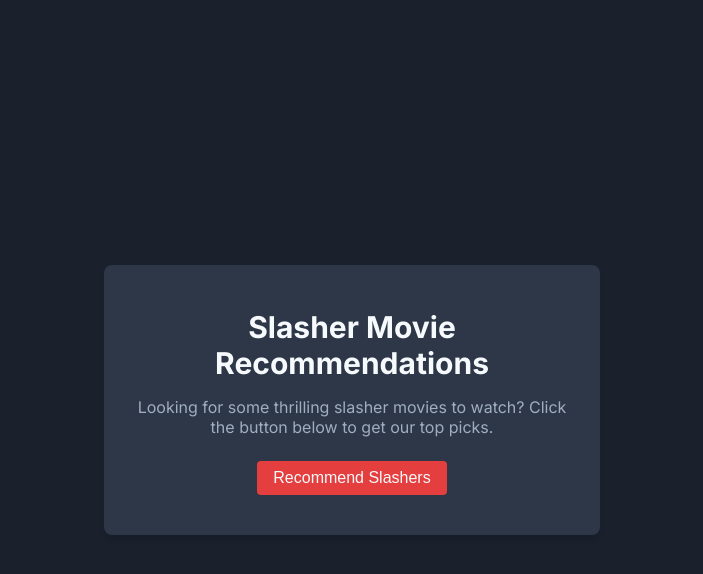
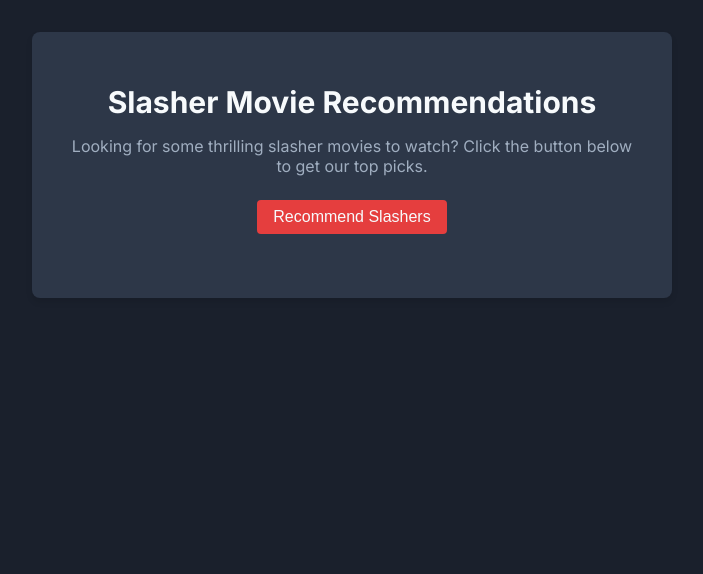
Before and after one commit to isdevrodrigues/slasher-roulette-tmdb, a website: page public/index.html in a window 1280 px wide. Shown: the whole page, without its empty margins (288-991 px from the left). Drawn offline with Linux system fonts and the light colour scheme.

Commit message:
fixing overflow issues and trying to make the UI look right

```diff
--- a/public/style.css
+++ b/public/style.css
@@ -5,9 +5,11 @@ body {
     color: #e2e8f0;
     display: flex;
     justify-content: center;
-    align-items: center;
+    align-items: flex-start; /* Align items to start to avoid cutting off the top */
     height: 100vh;
-    padding: 0 1rem;
+    padding: 2rem 1rem;
+    box-sizing: border-box;
+    overflow-y: auto; /* Allow vertical scrolling if content overflows */
 }
 
 h1 {
@@ -16,20 +18,19 @@ h1 {
 
 .container {
     display: flex;
-    flex-direction: column;
     align-items: center;
     justify-content: center;
-    min-height: 100vh;
-    text-align: center;
+    width: 100%; /* Use full width of the viewport */
 }
 
 .content-box {
     background-color: #2d3748;
-    padding: 1.5rem;
+    padding: 2rem; /* Increase padding for better spacing */
     border-radius: 0.5rem;
     box-shadow: 0 4px 6px rgba(0, 0, 0, 0.1);
-    max-width: 28rem;
+    max-width: 36rem; /* Make the box wider */
     text-align: center;
+    overflow: hidden; /* Prevent horizontal overflow */
 }
 
 .content-box h1 {
@@ -54,6 +55,7 @@ h1 {
     border-radius: 0.25rem;
     cursor: pointer;
     transition: background-color 0.3s ease;
+    margin-bottom: 1rem; /* Add margin to separate the button from results */
 }
 
 .recommend-button:hover {
@@ -62,8 +64,6 @@ h1 {
 
 .displayResults {
     margin-top: 1rem;
-    width: 100%;
-    max-width: 28rem;
 }
 
 .movie-box {
@@ -72,11 +72,13 @@ h1 {
     background-color: #4a5568;
     border-radius: 0.5rem;
     text-align: center;
+    max-width: 100%; /* Ensure it does not overflow the content-box */
 }
 
 .movie-box h2 {
     font-size: 1.5rem;
     margin-bottom: 0.5rem;
+    color: #63b3ed;
 }
 
 .movie-box p {
@@ -92,9 +94,9 @@ h1 {
 
 .error-box {
     margin-top: 1rem;
-    padding: .5rem;
-    background-color: darkred;
-    color: #fff;
+    padding: 1rem;
+    background-color: #e53e3e;
+    color: #f7fafc;
     border-radius: 0.5rem;
     text-align: center;
 }
```
Also changed, not shown: public/index.html (+1 -3 lines).
